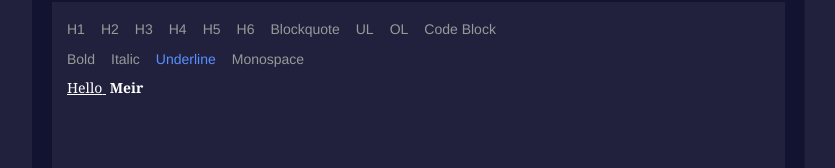
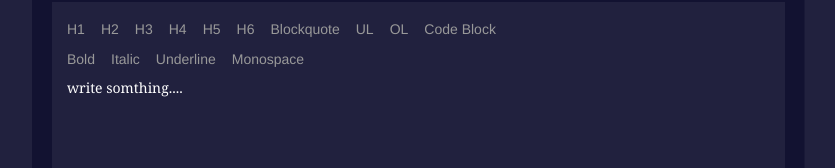
Before and after one commit to Mego-Program/spec-BneiBrak, a React (Vite) app: page /spec/stepper in a window 1280 px wide. Shown: the part 294-462 px from the top of the page, without its empty margins (222-1057 px from the left). Built offline with nearby package versions, Linux system fonts and the light colour scheme.

Commit message:
Combination attempt 2

```diff
--- a/package.json
+++ b/package.json
@@ -25,6 +25,7 @@
     "react-dom": "^18.2.0",
     "react-native": "^0.73.1",
     "react-router-dom": "^6.21.1",
+    "setimmediate": "^1.0.5",
     "uuid": "^9.0.1"
   },
   "devDependencies": {
--- a/src/components/specPage/specItem.jsx
+++ b/src/components/specPage/specItem.jsx
@@ -5,7 +5,7 @@ import axios from 'axios';
 import { Card, CardContent, Typography, Grid, Button, Avatar, AvatarGroup, Select, MenuItem } from '@mui/material';
 import DeleteIcon from '@mui/icons-material/Delete';
 import EditIcon from '@mui/icons-material/Edit';
-
+import AlertDialog from '../steper/step3/AlertDialog';
 
 /**
  * Component to display a single spec item.
@@ -148,6 +148,8 @@ export default function SpecItem({ spec, renderList }) {
             }}>
               <DeleteIcon/>
               </Button>
+
+              {/*<AlertDialog/>*/}
             </Grid>
             <AvatarGroup>
               {spec.participants.map((person, index) => (
--- a/src/components/steper/step1/RichTextEditor.jsx
+++ b/src/components/steper/step1/RichTextEditor.jsx
@@ -1,6 +1,7 @@
 import React, {useState, useRef, useEffect} from "react";
 import { Editor, EditorState, getDefaultKeyBinding, RichUtils, convertToRaw, convertFromRaw, } from 'draft-js';
 import { RichEditorRoot, RichEditorEdit, RichEditorControls, } from "./RichTextEditor.style.jsx";
+import 'setimmediate';
 
 const style = {
   RichEditor_styleButton: {
@@ -20,12 +21,26 @@ const style = {
 }
 
 const RichTextEditor = ({stepperData, setStepperData}) => {
+  const contInit = '{"blocks":[{"key":"6kdab",' +
+                                      '"text":"",' +
+                                      '"type":"unstyled",' +
+                                      '"depth":0,' +
+                                      '"inlineStyleRanges":[],' +
+                                      '"entityRanges":[],' +
+                                      '"data":{}}],' +
+                            '"entityMap":{}}';
 
-  const [editorState, setEditorState] = useState(() => {
-    console.log(stepperData.content)
-    const editorContent = convertFromRaw(JSON.parse(stepperData.content));
+  function convertToEditorState(content) {
+    const editorContent = convertFromRaw(JSON.parse(content));
     return EditorState.createWithContent(editorContent);
-  });
+  }
+
+  const [editorState, setEditorState] = useState(convertToEditorState(contInit));
+  const [initFlag, setInitFlag] = useState(true);
+  if (initFlag && stepperData.content) {
+    setEditorState(convertToEditorState(stepperData.content))
+    setInitFlag(false)
+  }
 
   const editorRef = useRef(null);
   const focusEditor = () => {
@@ -36,6 +51,7 @@ const RichTextEditor = ({stepperData, setStepperData}) => {
     const raw = convertToRaw(editorState.getCurrentContent())
     const contentString = JSON.stringify(raw)
     setStepperData({ ...stepperData, content: contentString })
+    if (initFlag) setInitFlag(false)
   };
 
   useEffect(() => {
@@ -52,11 +68,7 @@ const RichTextEditor = ({stepperData, setStepperData}) => {
 
   const mapKeyToEditorCommand = (e) => {
     if (e.keyCode === 9) {
-      const newEditorState = RichUtils.onTab(
-        e,
-        editorState,
-        4,
-      );
+      const newEditorState = RichUtils.onTab(e, editorState, 4,);
       if (newEditorState !== editorState) {
         setEditorState(newEditorState);
       }
--- a/src/components/steper/stepper.jsx
+++ b/src/components/steper/stepper.jsx
@@ -25,14 +25,7 @@ export default function HorizontalNonLinearStepper() {
   const location = useLocation();
 
   const [stepperData, setStepperData] = useState(
-      {title: '', content: '{"blocks":[{"key":"6kdab",' +
-                                                  '"text":"Hello  Meir",' +
-                                                  '"type":"unstyled",' +
-                                                  '"depth":0,' +
-                                                  '"inlineStyleRanges":[{"offset":0,"length":6,"style":"UNDERLINE"},{"offset":5,"length":6,"style":"BOLD"},{"offset":5,"length":2,"style":"ITALIC"}],' +
-                                                  '"entityRanges":[],' +
-                                                  '"data":{}}],' +
-                                      '"entityMap":{}}',
+      {title: '', content: '',
           participants: [], kpis: [], status: 'active'});
 
   // flags:
```
Also changed, not shown: 1 other file (tests, documents, lock files or other folders). Lines whose indentation alone changed are shown as unchanged.
